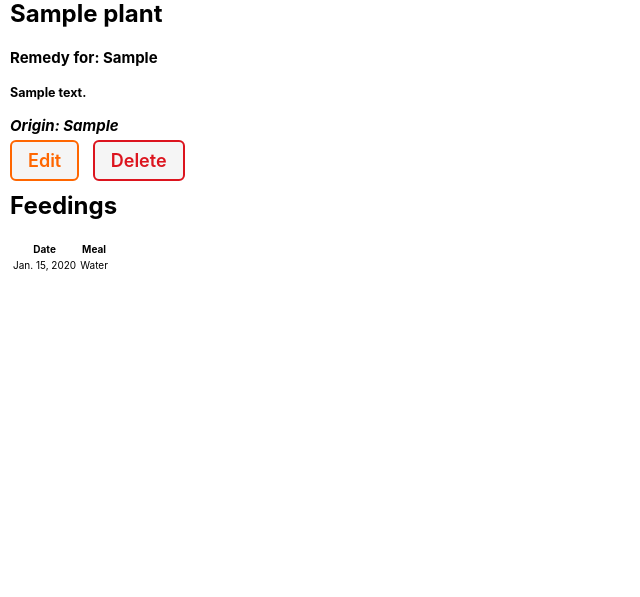
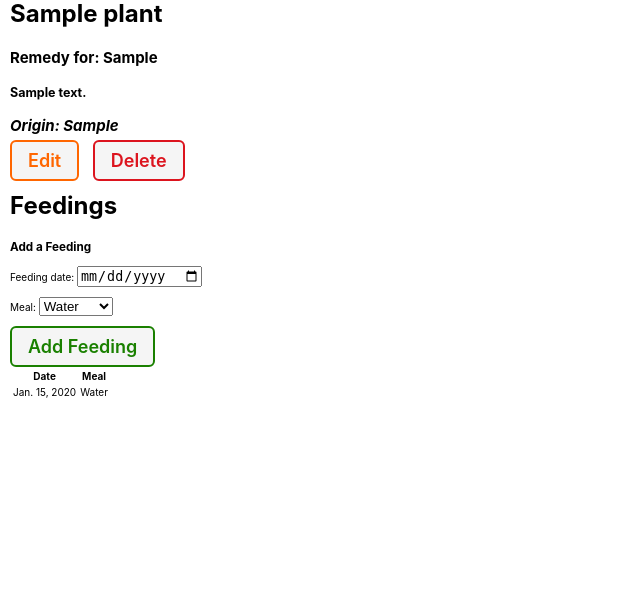
Before and after one commit to paintedlbird7/plant-remedies, a Django app: page /plants/1/ in a window 1280 px wide. Shown: the part 408-1005 px from the top of the page, without its empty margins (0-640 px from the left). Run offline with Django 4.2, Linux system fonts and the light colour scheme; tables that the repository leaves empty hold one stand-in row (values such as "Sample post"); grey boxes marked "Sample" are stand-in pictures.

Commit message:
WIP: feedings work

```diff
--- /dev/null
+++ b/main_app/forms.py
@@ -0,0 +1,16 @@
+from django import forms
+from .models import Feeding
+
+class FeedingForm(forms.ModelForm):
+    class Meta:
+        model = Feeding
+        fields = ['date', 'meal']
+        widgets = {
+            'date': forms.DateInput(
+                format=('%Y-%m-%d'),
+                attrs={
+                    'placeholder': 'Select a date',
+                    'type': 'date'
+                }
+            ),
+        }
--- a/main_app/templates/plants/detail.html
+++ b/main_app/templates/plants/detail.html
@@ -46,6 +46,24 @@
         alt="baby plants"
       /> {% endcomment %}
     </div>
+
+    <h3>Add a Feeding</h3>
+<form
+  action="{% url 'add-feeding' plant.id %}"
+  method="post"
+  class="subsection-content"
+  autocomplete="off"
+>
+  {% csrf_token %}
+  {{ feeding_form.as_p }}
+  <button type="submit" class="btn submit">Add Feeding</button>
+</form>
+    {% comment %} <form method="post" class="subsection-content" autocomplete="off">
+      {% csrf_token %}
+      {{ feeding_form.as_p }}
+      <button type="submit" class="btn submit">Add Feeding</button>
+    </form> {% endcomment %}
+
     <table>
       <thead>
         <tr>
--- a/main_app/urls.py
+++ b/main_app/urls.py
@@ -11,5 +11,10 @@ urlpatterns = [
     path('plants/create/', views.PlantCreate.as_view(), name='plant-create'),
     path('plants/<int:pk>/update/', views.PlantUpdate.as_view(), name='plant-update'),
     path('plants/<int:pk>/delete/', views.PlantDelete.as_view(), name='plant-delete'),
+     path(
+        'plants/<int:plant_id>/add-feeding/',
+        views.add_feeding,
+        name='add-feeding'
+    ),
 
 ]
--- a/main_app/views.py
+++ b/main_app/views.py
@@ -7,6 +7,8 @@ from .models import Plant
 from django.http import HttpResponse
 # Add UdpateView & DeleteView
 from django.views.generic.edit import CreateView, UpdateView, DeleteView
+from .forms import FeedingForm
+from django.shortcuts import render, redirect
 
 
 # Define the home view function
@@ -23,7 +25,12 @@ def plant_index(request):
 
 def plant_detail(request, plant_id):
     plant = Plant.objects.get(id=plant_id)
-    return render(request, 'plants/detail.html', {'plant': plant})
+    # instantiate FeedingForm to be rendered in the template
+    feeding_form = FeedingForm()
+    return render(request, 'plants/detail.html', {
+        # include the plant and feeding_form in the context
+            'plant': plant, 'feeding_form': feeding_form
+        })
 
 class PlantCreate(CreateView):
     model = Plant
@@ -40,6 +47,17 @@ class PlantDelete(DeleteView):
     model = Plant
     success_url = '/plants/'
 
+def add_feeding(request, plant_id):
+    # create a ModelForm instance using the data in request.POST
+    form = FeedingForm(request.POST)
+    # validate the form
+    if form.is_valid():
+        # don't save the form to the db until it
+        # has the plant_id assigned
+        new_feeding = form.save(commit=False)
+        new_feeding.plant_id = plant_id
+        new_feeding.save()
+    return redirect('plant-detail', plant_id=plant_id)
 
 
 
```
